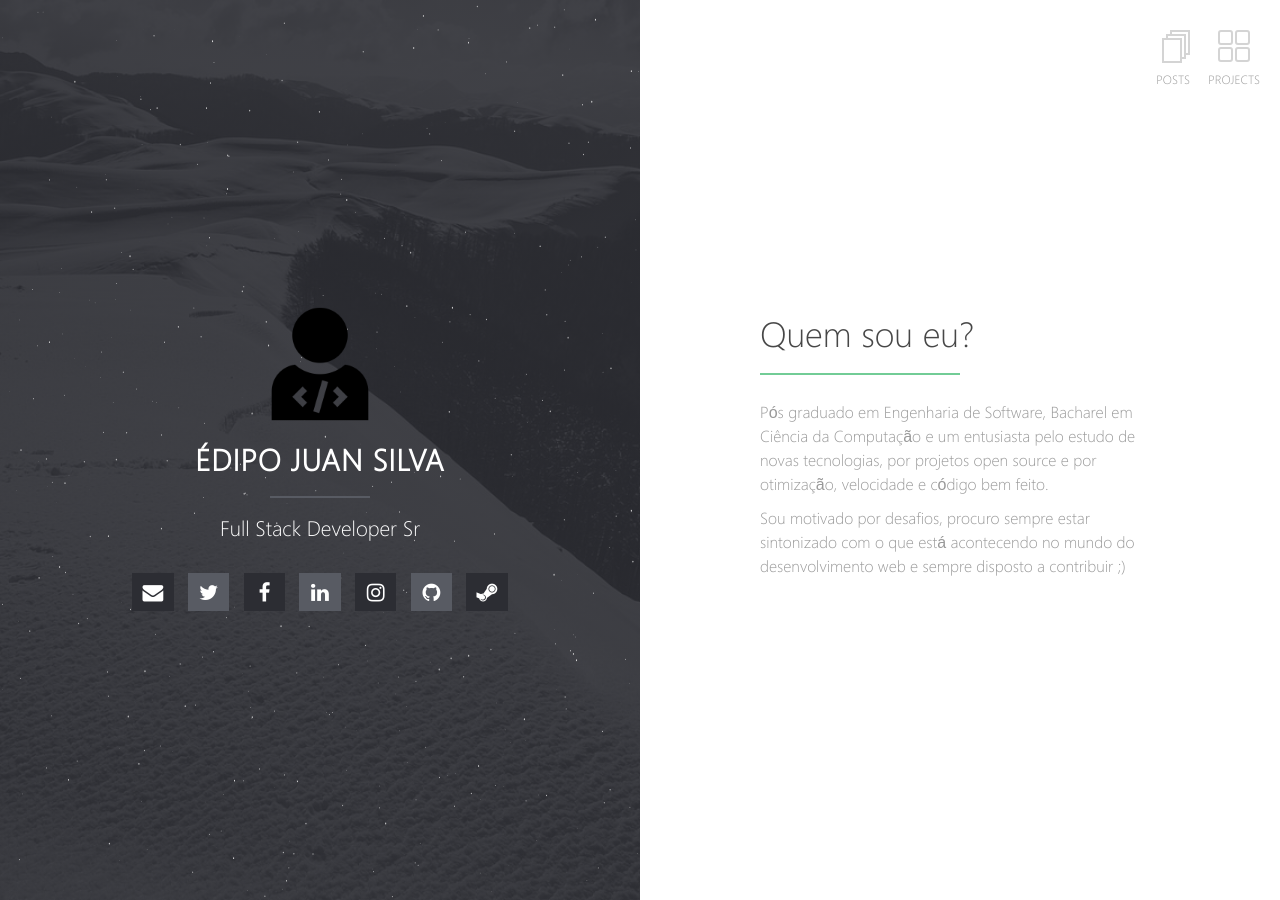
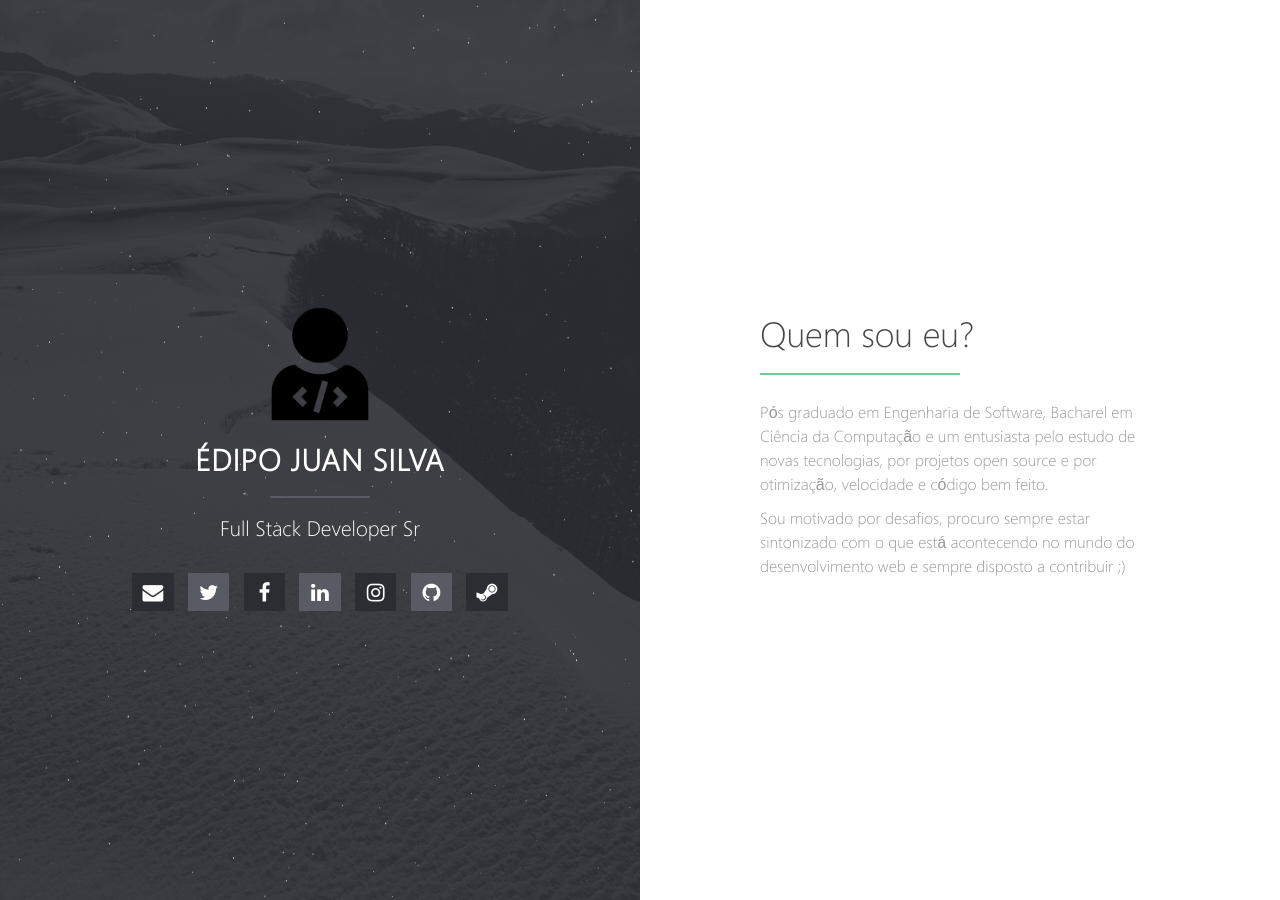
Before and after one commit to edipojuan/edipojuan.github.io, a Jekyll site: the page built from index.md, in a window 1280 px wide. Built offline with Jekyll 4.4.1, drawn with Linux system fonts in a browser that asks for light colours; our own code applies the rules of GitHub Pages for plain Markdown files.

Commit message:
Edit home.html

```diff
--- a/_layouts/home.html
+++ b/_layouts/home.html
@@ -6,17 +6,12 @@ layout: compress
 <html>
   {% include head.html %}
   <body id="homepage">
-
     <div class="block-left">
       <div class="content">
         <div class="main-info">
-        <a href="{{ site.url }}" class="logo"><img src="{{ site.url }}/images/{{ site.logo }}"></a>
-        <h1>
-          {{ site.title }}
-        </h1>
-        <h2>
-          {{ site.description }}
-        </h2>
+          <a href="{{ site.url }}" class="logo"><img src="{{ site.url }}/images/{{ site.logo }}"/></a>
+          <h1>{{ site.title }}</h1>
+          <h2>{{ site.description }}</h2>
           {% include social-links.html %}
         </div>
       </div>
@@ -24,20 +19,19 @@ layout: compress
     </div>
 
     <div class="block-right">
+      <!--
         <a href="{{ site.url }}/posts" title="posts" class="posts-menu-icon"></a>
         <span class="posts-link">POSTS</span>
         <a title="project" class="projects-menu-icon">
           <span></span>
         </a>
         <span class="projects-link">PROJECTS</span>
+      -->
       <div class="content">
-      <div class="about-info">
-        {{ content }}
+        <div class="about-info">{{ content }}</div>
       </div>
     </div>
-  </div>
-  {% include overlay.html %}
-  {% include scripts.html %}
+    {% include overlay.html %} {% include scripts.html %}
     <script src="{{ site.url }}/assets/js/canvas.js"></script>
   </body>
 </html>
```
Lines whose indentation alone changed are shown as unchanged.
